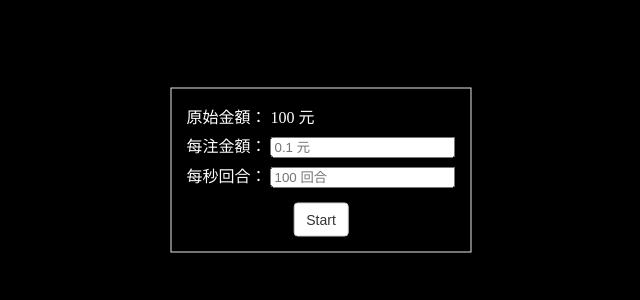
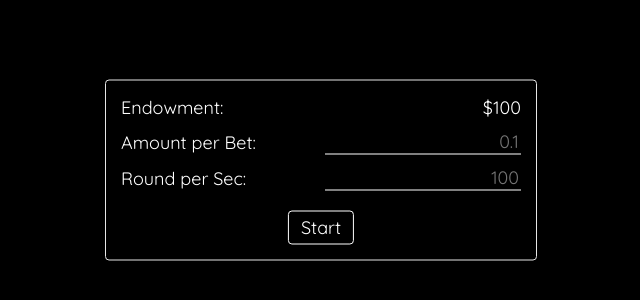
Before and after one commit to HcwXd/Martingale-experiment, a plain HTML site: page index.html in a window 1280 px wide. Shown: the part 230-530 px from the top of the page, without its empty margins (319-959 px from the left). Drawn offline with Linux system fonts and the light colour scheme.

Commit message:
Adjust input style

```diff
--- a/index.html
+++ b/index.html
@@ -9,16 +9,16 @@
   <body>
     <div class="input-container">
       <div class="input-row">
-        <div class="msg">原始金額：</div>
-        <div class="msg">100 元</div>
+        <div class="msg">Endowment:</div>
+        <div class="msg">$100</div>
       </div>
       <div class="input-row">
-        <div class="msg">每注金額：</div>
-        <input type="text" placeholder="0.1 元" class="bet-input" />
+        <div class="msg">Amount per Bet:</div>
+        <input type="text" placeholder="0.1" class="bet-input" />
       </div>
       <div class="input-row">
-        <div class="msg">每秒回合：</div>
-        <input type="text" placeholder="100 回合" class="speed-input" />
+        <div class="msg">Round per Sec:</div>
+        <input type="text" placeholder="100" class="speed-input" />
       </div>
       <button class="start">Start</button>
     </div>
--- a/style.sass
+++ b/style.sass
@@ -1,5 +1,7 @@
+@import url('https://fonts.googleapis.com/css?family=Quicksand&display=swap')
 *
   box-sizing: border-box
+  font-family: 'Quicksand', sans-serif
 body, html
   margin: 0px
   padding: 0px
@@ -13,9 +15,22 @@ body, html
   color: #fff
   border: 1px solid #e6e6e6
   padding: 15px
+  font-size: 18px
+  border-radius: 4px
   .input-row
-    margin-bottom: 5px
+    margin-bottom: 10px
+    display: flex
+    justify-content: space-between
+    align-items: center
+    width: 400px
   input
+    text-align: right
+    border: none
+    border-bottom: 1px solid white
+    background: transparent
+    caret-color: white
+    font-size: 18px
+    color: white
     &:focus
       outline: 0
       box-shadow: none
@@ -31,14 +46,10 @@ body, html
     font-size: 14px
     line-height: 20px
     text-align: center
-    border: 1px solid #000
-    color: #333333
-    background-color: #fff
-    border-color: #cccccc
-    &:hover
-      background-color: #e6e6e6
-      border-color: #adadad
-
+    border: 1px solid white
+    background-color: transparent
+    color: white
+    font-size: 18px
 .dashboard
   position: fixed
   top: 20%
```
Also changed, not shown: style.css, 1 other file.
